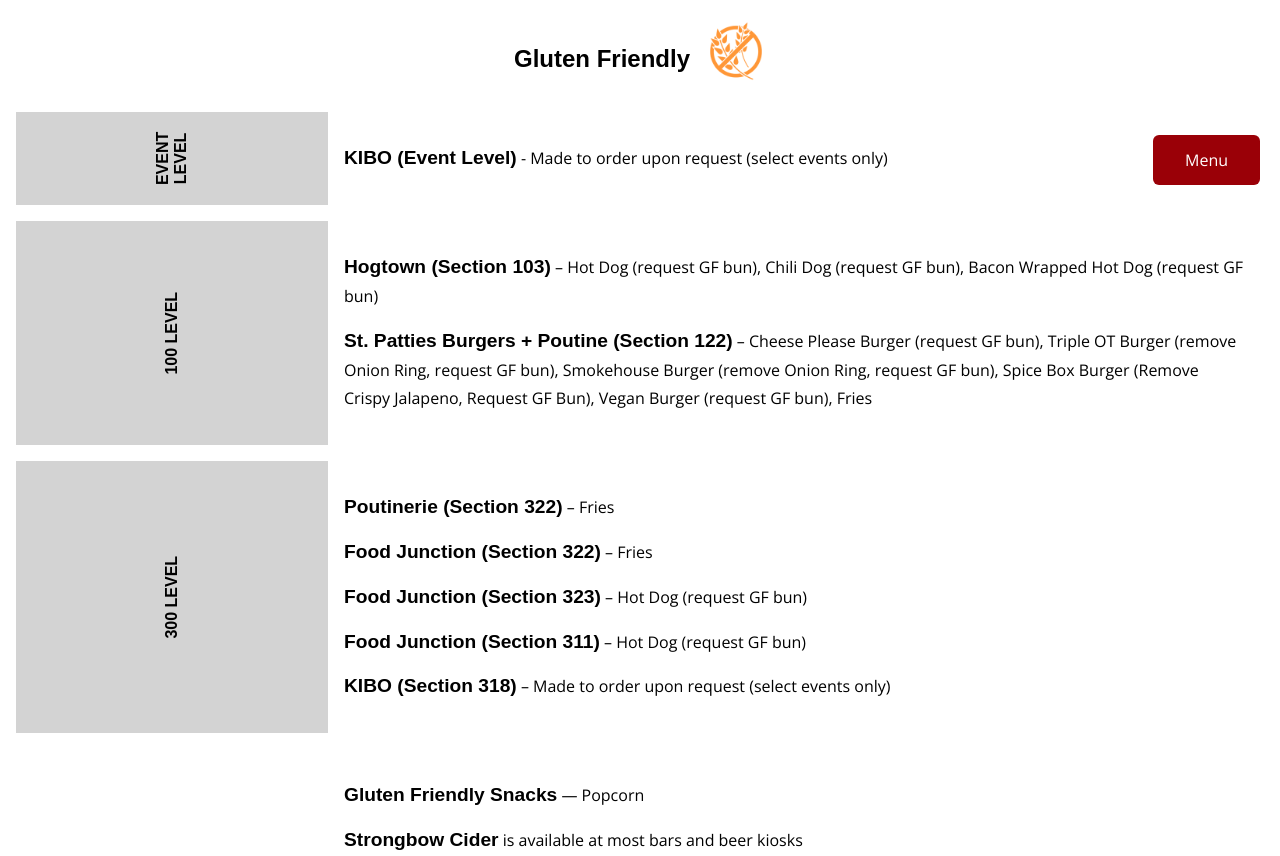
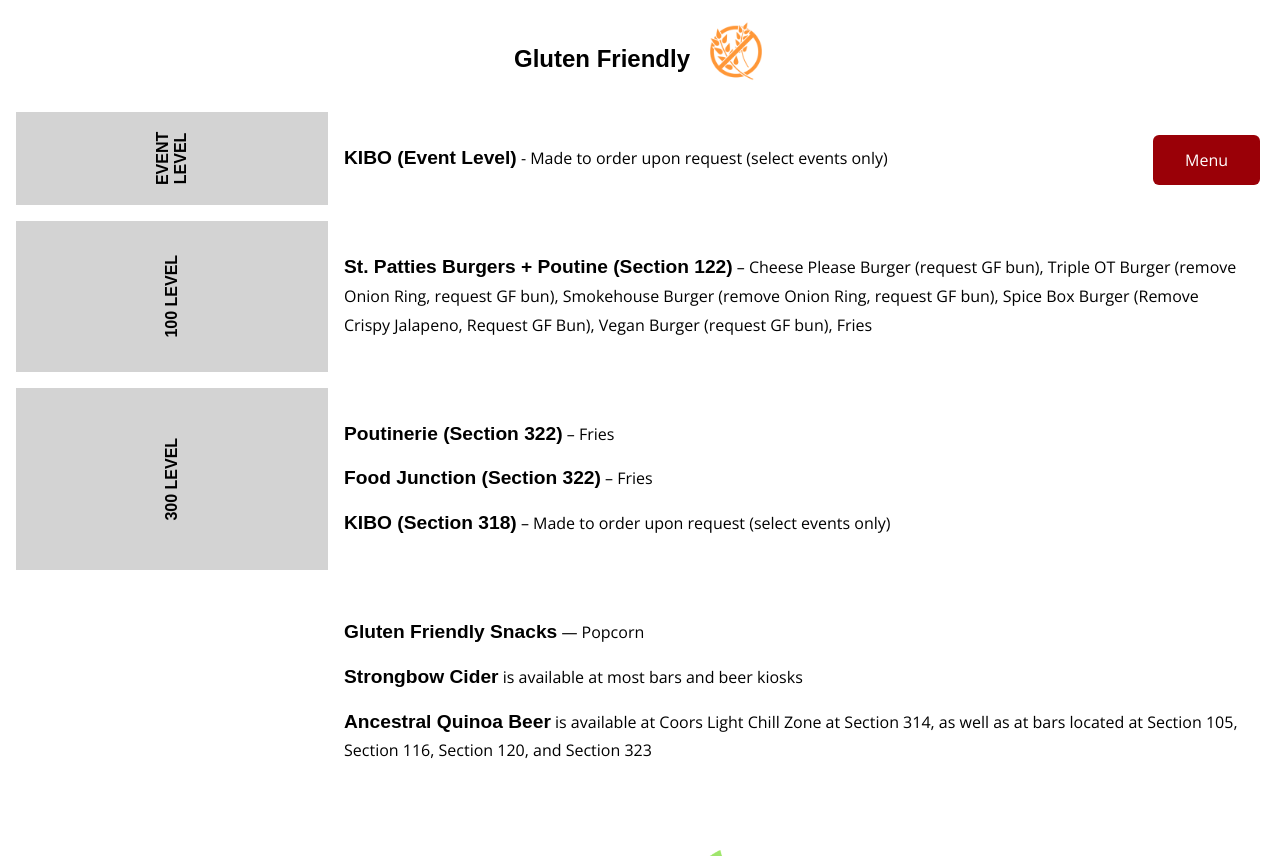
Before and after one commit to tlajack/concessions-scotiabank, a Gatsby site: page /specialty-food in a window 1280 px wide. Shown: the part 595-1451 px from the top of the page. Built offline with nearby package versions, Linux system fonts and the light colour scheme; Gatsby itself is replaced by a stand-in of ours; a web font is replaced by a local one.

Commit message:
remove hot dog from gluten section

```diff
--- a/src/pages/specialty-food.js
+++ b/src/pages/specialty-food.js
@@ -234,11 +234,6 @@
             </div>
             <div className="content">
               <p>
-                <strong>Hogtown (Section 103)</strong> – Hot Dog (request GF
-                bun), Chili Dog (request GF bun), Bacon Wrapped Hot Dog (request
-                GF bun)
-              </p>
-              <p>
                 <strong>St. Patties Burgers + Poutine (Section 122)</strong> –
                 Cheese Please Burger (request GF bun), Triple OT Burger (remove
                 Onion Ring, request GF bun), Smokehouse Burger (remove Onion
@@ -259,14 +254,7 @@
               <p>
                 <strong>Food Junction (Section 322)</strong> – Fries
               </p>
-              <p>
-                <strong>Food Junction (Section 323)</strong> – Hot Dog (request
-                GF bun)
-              </p>
-              <p>
-                <strong>Food Junction (Section 311)</strong> – Hot Dog (request
-                GF bun)
-              </p>
+
               <p>
                 <strong>KIBO (Section 318)</strong> – Made to order upon request
                 (select events only)
```
